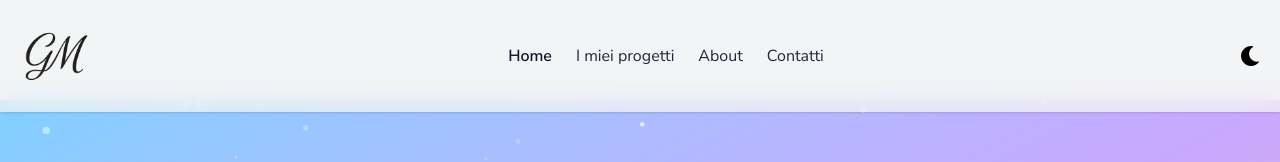
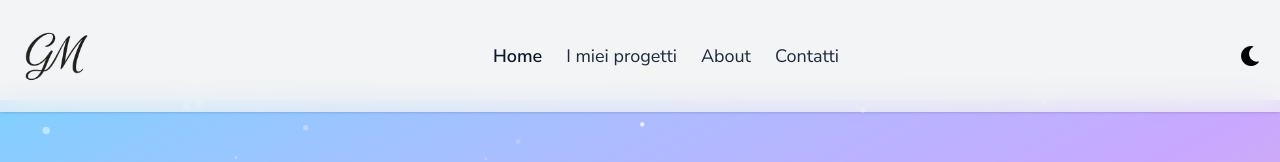
Before and after one commit to giorgiameffe/giorgiameffe-portfolio, a React (Vite) app: page / in a window 1280 px wide. Shown: the top 162 px of the page. Built offline with nearby package versions, Linux system fonts and the light colour scheme; a web font is replaced by a local one.

Commit message:
feat: change Navbar font size

```diff
--- a/src/components/Navbar.tsx
+++ b/src/components/Navbar.tsx
@@ -16,7 +16,7 @@ const Navbar = ({ navItems, onClick }: NavbarProps) => {
     return (
 
         <nav>
-            <ul className={`flex flex-col items-center md:flex-row gap-4 md:gap-6`}>
+            <ul className={`flex flex-col items-center md:flex-row gap-4 md:gap-6 text-lg`}>
                 {navItems.map((item) => (
                     <li key={item.path}>
                         <NavLink
```
